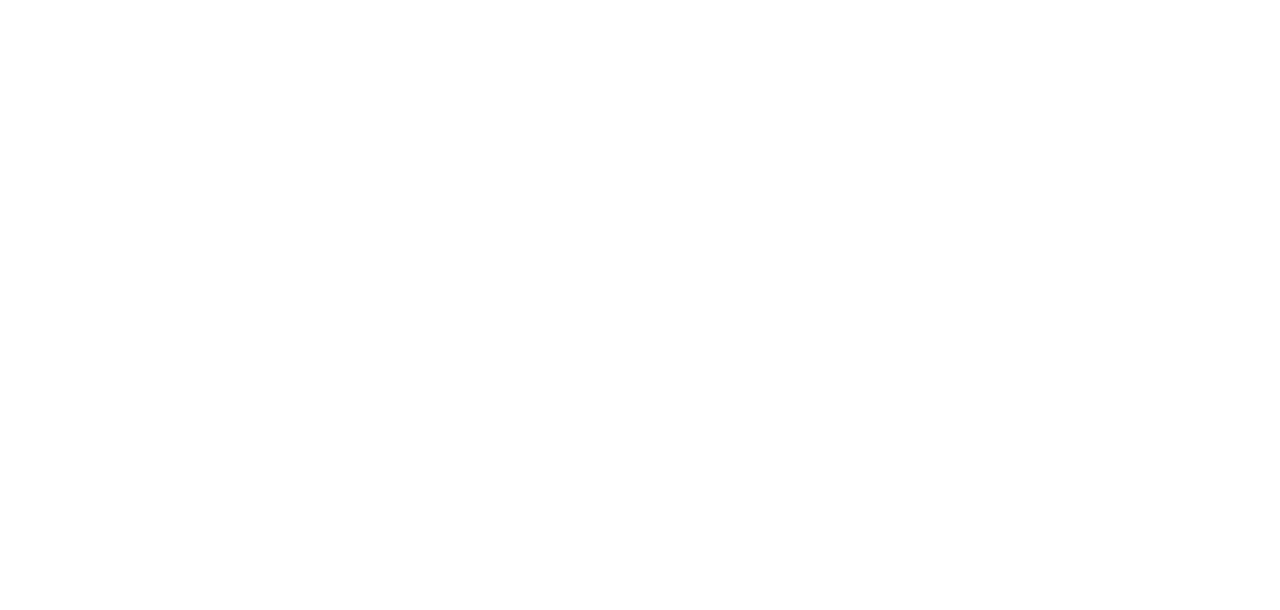
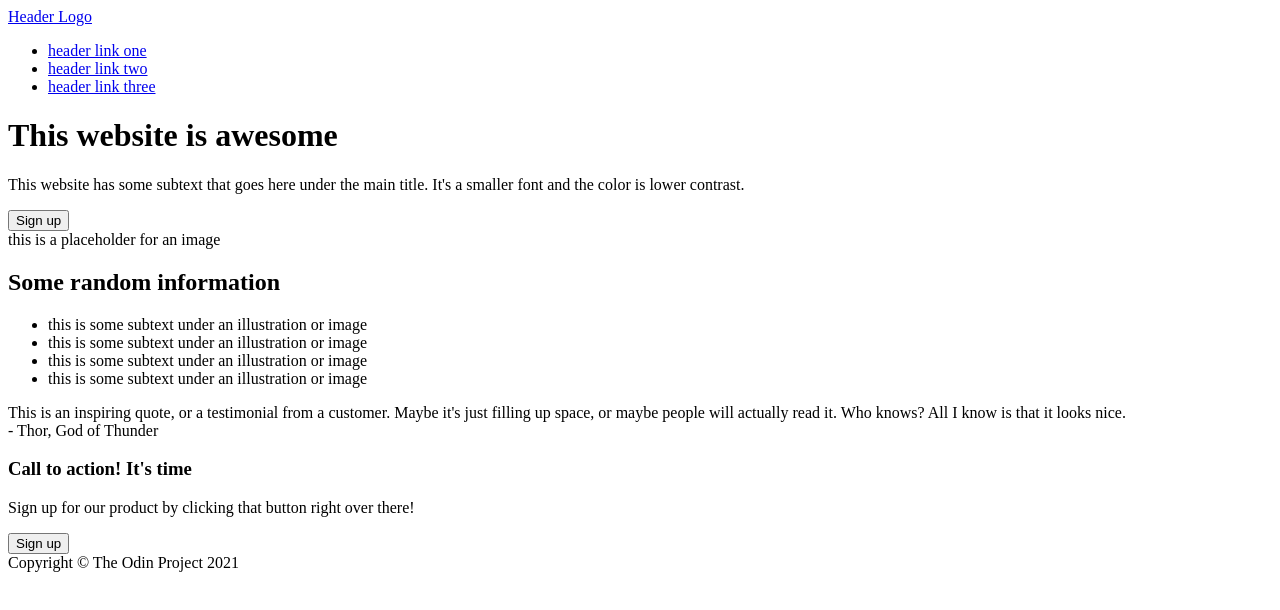
Before and after one commit to mosessswk/simple-html-project, a plain HTML site: page index.html in a window 1280 px wide. Drawn offline with Linux system fonts and the light colour scheme.

Commit message:
Finish basic structure of the page

```diff
--- a/index.html
+++ b/index.html
@@ -6,6 +6,62 @@
     <title>Awesome Website</title>
 </head>
 <body>
-
+    <header>
+        <a href="./index.html">Header Logo</a>
+        <ul>
+            <li><a href="#">header link one</a></li>
+            <li><a href="#">header link two</a></li>
+            <li><a href="#">header link three</a></li>
+        </ul>
+    </header>
+    <div class="top-sign-up-container">
+        <div class="top-sign-up-text">
+            <h1>This website is awesome</h1>
+            <p>This website has some subtext that goes here under the main title. It's a smaller font and the color is lower contrast.</p>
+            <button>Sign up</button>
+        </div>
+        <div class="top-sign-up-image">
+            this is a placeholder for an image
+        </div>
+    </div>
+    <div class="random-info">
+        <h2>Some random information</h2>
+        <ul class="info-container">
+            <li>
+                <div class="info-image"></div>
+                <div class="info-text">this is some subtext under an illustration or image</div>
+            </li>
+            <li>
+                <div class="info-image"></div>
+                <div class="info-text">this is some subtext under an illustration or image</div>
+            </li>
+            <li>
+                <div class="info-image"></div>
+                <div class="info-text">this is some subtext under an illustration or image</div>
+            </li>
+            <li>
+                <div class="info-image"></div>
+                <div class="info-text">this is some subtext under an illustration or image</div>
+            </li>
+        </ul>
+    </div>
+    <div class="quote-container">
+        <div class="quote-text">
+            This is an inspiring quote, or a testimonial from a customer. Maybe it's just filling up space, or maybe people will actually read it. Who knows? All I know is that it looks nice.
+        </div>
+        <div class="quote-author">
+            - Thor, God of Thunder
+        </div>
+    </div>
+    <div class="bottom-sign-up-container">
+        <div class="bottom-sign-up-text">
+            <h3>Call to action! It's time</h3>
+            <p>Sign up for our product by clicking that button right over there!</p>
+        </div>
+        <button>Sign up</button>
+    </div>
+    <footer>
+        Copyright © The Odin Project 2021
+    </footer>
 </body>
 </html>
```
